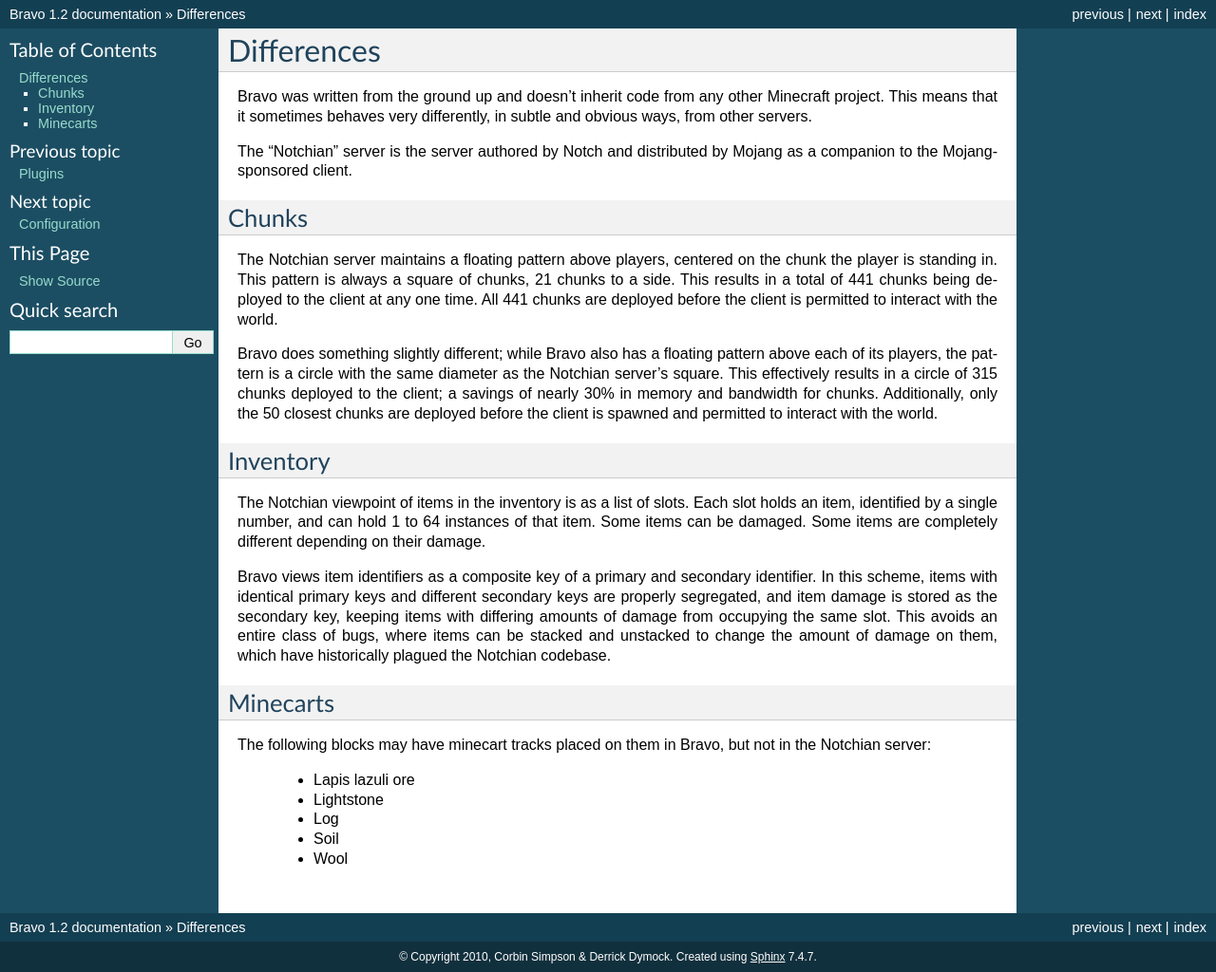
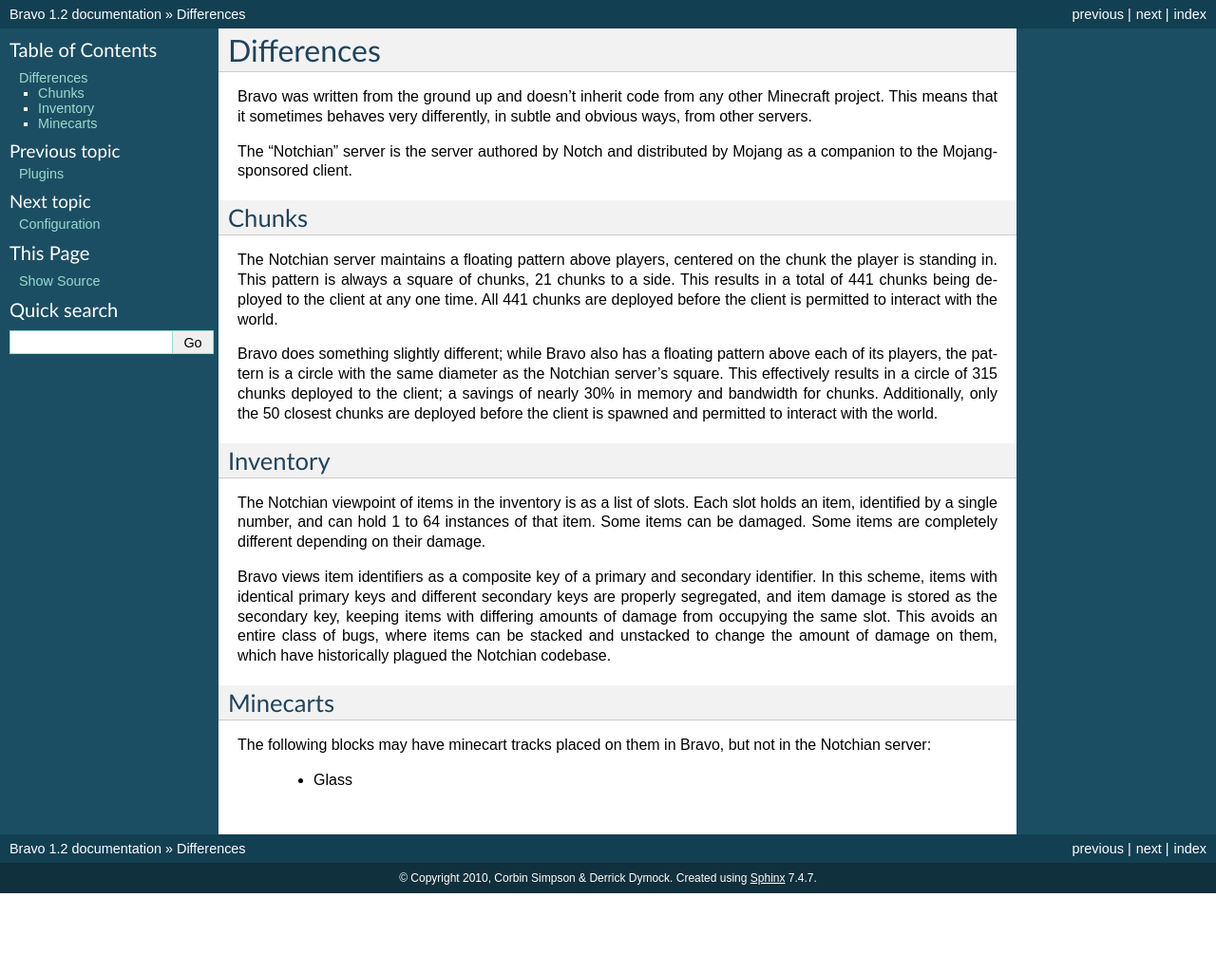
Before and after one commit to bravoserver/bravo, a Sphinx documentation site: the page built from docs/differences.rst, in a window 1280 px wide. Shown: the whole page at 95% size. Built offline with Sphinx 7.4.7, drawn with Linux system fonts in a browser that asks for light colours; formulas are drawn with MathJax 3; after the commit the page ends 941 px from its top, so only the background shows below that.

```diff
--- a/docs/differences.rst
+++ b/docs/differences.rst
@@ -47,8 +47,4 @@ Minecarts
 The following blocks may have minecart tracks placed on them in Bravo, but not
 in the Notchian server:
 
- * Lapis lazuli ore
- * Lightstone
- * Log
- * Soil
- * Wool
+ * Glass
```
Also changed, not shown: 1 other file.
